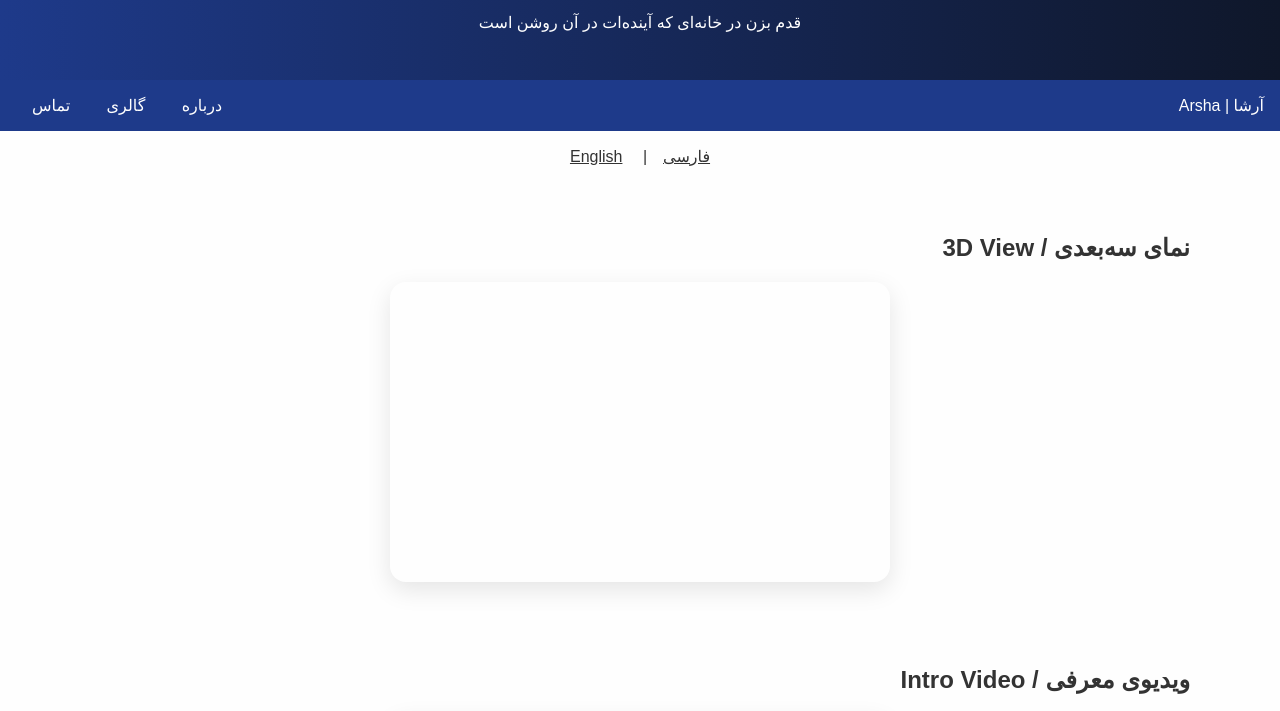
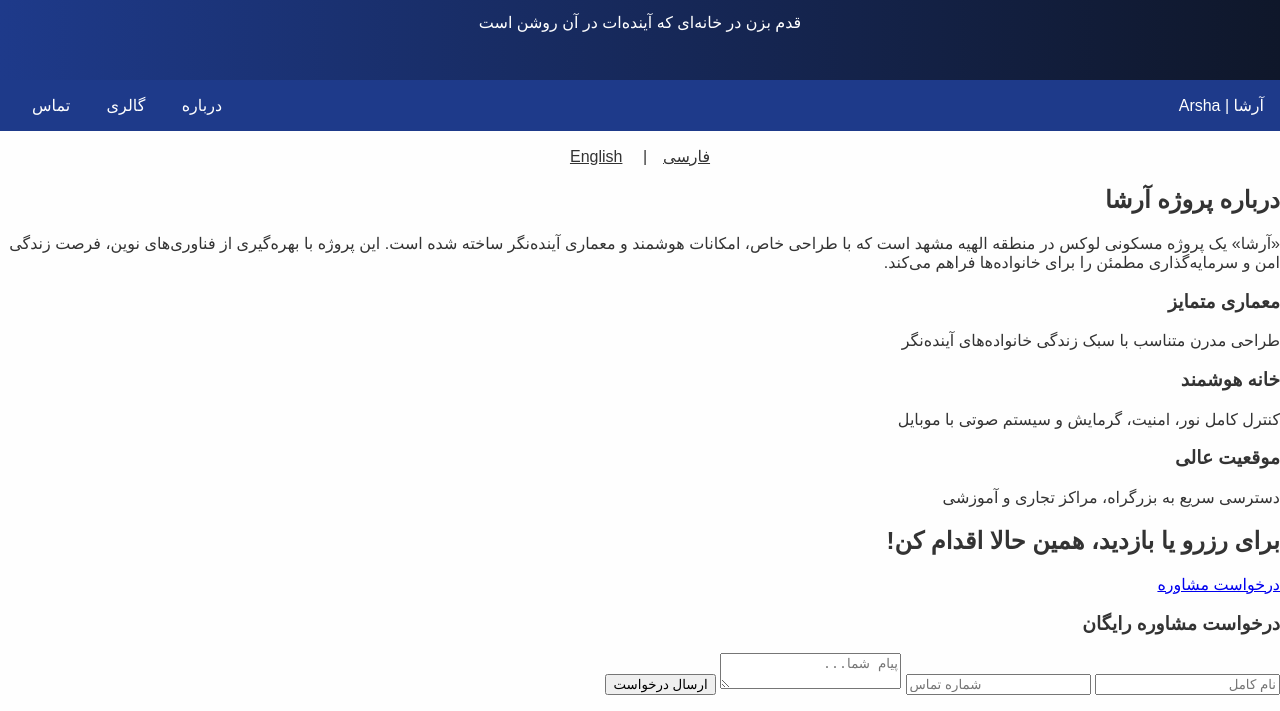
Before and after one commit to amirmojtabarajaei/Arsha, a plain HTML site: page index2.html in a window 1280 px wide. Shown: the part 73-784 px from the top of the page. Drawn offline with nearby package versions, Linux system fonts and the light colour scheme.

Commit message:
Update index2.html

```diff
--- a/index2.html
+++ b/index2.html
@@ -101,6 +101,44 @@
   <a onclick="switchLang('en')">English</a>
 </div>
 
+<section>
+  <h2>درباره پروژه آرشا</h2>
+  <p>
+    «آرشا» یک پروژه مسکونی لوکس در منطقه الهیه مشهد است که با طراحی خاص، امکانات هوشمند و معماری آینده‌نگر ساخته شده است.
+    این پروژه با بهره‌گیری از فناوری‌های نوین، فرصت زندگی امن و سرمایه‌گذاری مطمئن را برای خانواده‌ها فراهم می‌کند.
+  </p>
+</section>
+
+<section class="features">
+  <div class="feature">
+    <h3>معماری متمایز</h3>
+    <p>طراحی مدرن متناسب با سبک زندگی خانواده‌های آینده‌نگر</p>
+  </div>
+  <div class="feature">
+    <h3>خانه هوشمند</h3>
+    <p>کنترل کامل نور، امنیت، گرمایش و سیستم صوتی با موبایل</p>
+  </div>
+  <div class="feature">
+    <h3>موقعیت عالی</h3>
+    <p>دسترسی سریع به بزرگراه، مراکز تجاری و آموزشی</p>
+  </div>
+</section>
+
+<section class="cta">
+  <h2>برای رزرو یا بازدید، همین حالا اقدام کن!</h2>
+  <a href="#contact">درخواست مشاوره</a>
+</section>
+
+<section id="contact">
+  <form>
+    <h3>درخواست مشاوره رایگان</h3>
+    <input type="text" placeholder="نام کامل" required>
+    <input type="tel" placeholder="شماره تماس" required>
+    <textarea placeholder="پیام شما..."></textarea>
+    <button type="submit">ارسال درخواست</button>
+  </form>
+</section>
+
 <section class="section" id="about">
   <h2>نمای سه‌بعدی / 3D View</h2>
   <div class="media">
```
